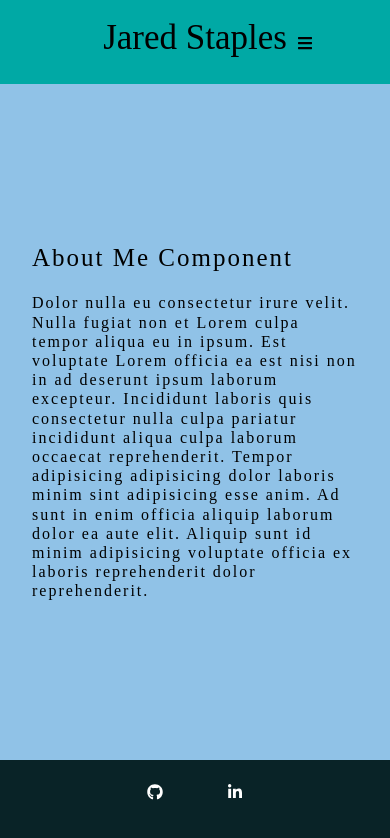
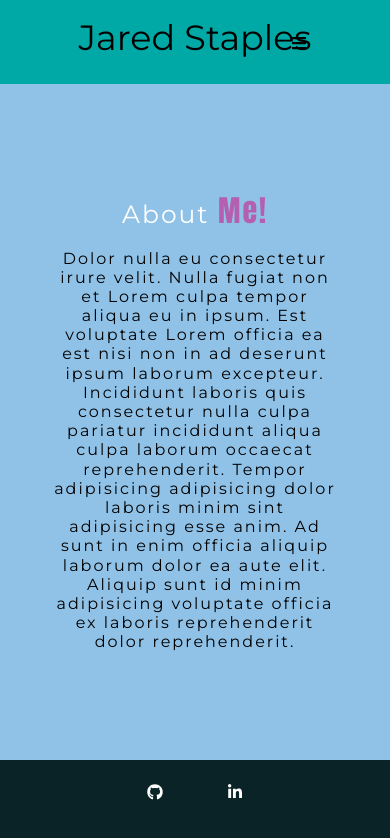
Before and after one commit to jstaples50/Jared-Staples-Portfolio, a React (Create React App) app: page / in a window 390 px wide. Shown: the top 838 px of the page. Built offline with nearby package versions, Linux system fonts and the light colour scheme.

Commit message:
style(AboutMe.css) added styling and aesthetics to about me component

```diff
--- a/public/index.html
+++ b/public/index.html
@@ -24,6 +24,10 @@
       work correctly both with client-side routing and a non-root public URL.
       Learn how to configure a non-root public URL by running `npm run build`.
     -->
+    <link
+      href="https://fonts.googleapis.com/css2?family=Karla:wght@200;500&family=Montserrat:wght@300;400;500&display=swap"
+      rel="stylesheet"
+    />
     <title>React App</title>
   </head>
   <body>
--- a/src/components/AboutMe.js
+++ b/src/components/AboutMe.js
@@ -3,7 +3,9 @@ import "../styles/AboutMe.css";
 export default function AboutMe() {
   return (
     <section className="about-me">
-      <h2>About Me Component</h2>
+      <h2>
+        About <span className="me">Me!</span>
+      </h2>
       <p>
         Dolor nulla eu consectetur irure velit. Nulla fugiat non et Lorem culpa
         tempor aliqua eu in ipsum. Est voluptate Lorem officia ea est nisi non
--- a/src/components/Portfolio.js
+++ b/src/components/Portfolio.js
@@ -1,5 +1,6 @@
 import Project from "./Project";
 import taskPic from "../assets/task-management.png";
+import socialMediaPic from "../assets/social-media-backend.png";
 import "../styles/Portfolio.css";
 
 const projectObjectTemplate = {
@@ -21,11 +22,22 @@ const project1 = {
     "Proident aute esse ad deserunt duis amet minim. Eu ea velit consectetur eu aliqua.",
 };
 
+const project2 = {
+  name: "Social Media Back-End",
+  img: socialMediaPic,
+  primaryColor: "#B55FB1",
+  githubUrl: "https://github.com/jstaples50/social-media-test-back-end",
+  deployedSiteUrl: "https://github.com/jstaples50/social-media-test-back-end",
+  shortDescription:
+    "Officia duis ea aliquip nulla irure esse anim cupidatat fugiat cupidatat ex. Occaecat ut culpa do culpa aliqua veniam enim voluptate et pariatur.",
+};
+
 export default function Portfolio() {
   return (
     <section className="portfolio">
       <h2>Portfolio Component</h2>
       <Project projectObj={project1} />
+      <Project projectObj={project2} />
     </section>
   );
 }
--- a/src/styles/AboutMe.css
+++ b/src/styles/AboutMe.css
@@ -1,13 +1,51 @@
-section {
+.about-me {
   letter-spacing: 2px;
   line-height: 1.2;
+  margin-left: 20vw;
+  margin-right: 20vw;
+  overflow-x: hidden;
 }
 
-p {
+.about-me p {
   text-align: left;
 }
 
-h2 {
+.about-me h2 {
   margin-bottom: 20px;
   font-size: 25px;
+  color: white;
 }
+
+.me {
+  font-family: Impact, Haettenschweiler, "Arial Narrow Bold", sans-serif;
+  font-size: 30px;
+  color: #b55fb1;
+}
+
+.about-me::-webkit-scrollbar {
+  display: none;
+}
+
+@media screen and (max-width: 600px) {
+  /* .about-me section {
+    height: 100%;
+    text-align: center;
+    display: flex;
+    justify-content: center;
+    align-items: center;
+    flex-direction: column;
+  } */
+
+  .about-me {
+    margin-left: 5vw;
+    margin-right: 5vw;
+    display: flex;
+    justify-content: center;
+    align-items: center;
+    flex-direction: column;
+  }
+
+  .about-me p {
+    text-align: center;
+  }
+}
--- a/src/styles/App.css
+++ b/src/styles/App.css
@@ -108,6 +108,7 @@ section {
 body {
   line-height: 1;
   overflow-x: hidden;
+  font-family: "Montserrat", sans-serif;
 }
 ol,
 ul {
--- a/src/styles/Content.css
+++ b/src/styles/Content.css
@@ -11,3 +11,9 @@
 .content-container > * {
   padding: 2rem;
 }
+
+@media screen and (min-width: 600px) {
+  .content-container {
+    overflow: hidden;
+  }
+}
--- a/src/styles/Navigation.css
+++ b/src/styles/Navigation.css
@@ -41,7 +41,7 @@
 }
 
 .dropdown li:hover {
-  color: #092327;
+  color: white;
   cursor: pointer;
 }
 
--- a/src/styles/Portfolio.css
+++ b/src/styles/Portfolio.css
@@ -5,6 +5,12 @@
   width: 100%;
   overflow-y: auto;
   overflow-x: hidden;
+}
+
+.portfolio h2 {
+  margin-bottom: 20px;
+  font-size: 25px;
+  color: white;
 }
 
 /* .portfolio::-webkit-scrollbar {
--- a/src/styles/Project.css
+++ b/src/styles/Project.css
@@ -98,7 +98,7 @@ img {
 .right-column {
   width: 100%;
   /* background: #faf7f4; */
-  text-align: center;
+  text-align: left;
   display: flex;
   align-items: flex-start;
   flex-direction: column;
@@ -111,6 +111,7 @@ img {
   margin-right: 5px;
   font-weight: 500;
   font-size: 24px;
+  color: white;
   /* border: solid blue 2px; */
 }
 
```
Also changed, not shown: src/assets/social-media-backend.png (added).
